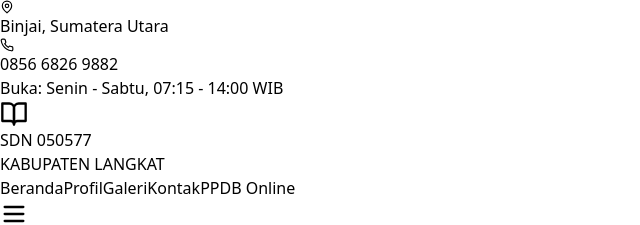
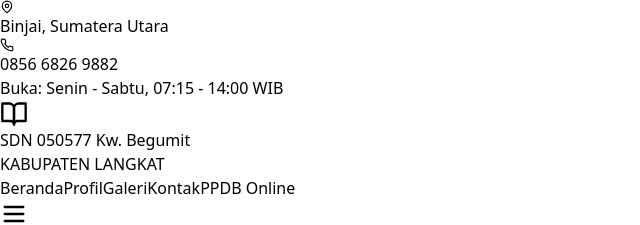
Before and after one commit to soragpt007-jpg/SDN-050577-Website-Resmi-PPDB-Online, a Next.js app: page / in a window 1280 px wide. Shown: the top 225 px of the page, without its empty margins (0-640 px from the left). Built offline with nearby package versions, Linux system fonts and the light colour scheme.

Commit message:
Update page.jsx

```diff
--- a/app/page.jsx
+++ b/app/page.jsx
@@ -38,7 +38,7 @@ export default function Page() {
                 <BookOpen size={28} />
               </div>
               <div>
-                <h1 className="text-xl md:text-2xl font-bold text-green-700 leading-tight">SDN 050577</h1>
+                <h1 className="text-xl md:text-2xl font-bold text-green-700 leading-tight">SDN 050577 Kw. Begumit</h1>
                 <p className="text-xs text-gray-500 font-semibold tracking-wider">KABUPATEN LANGKAT</p>
               </div>
             </div>
```
